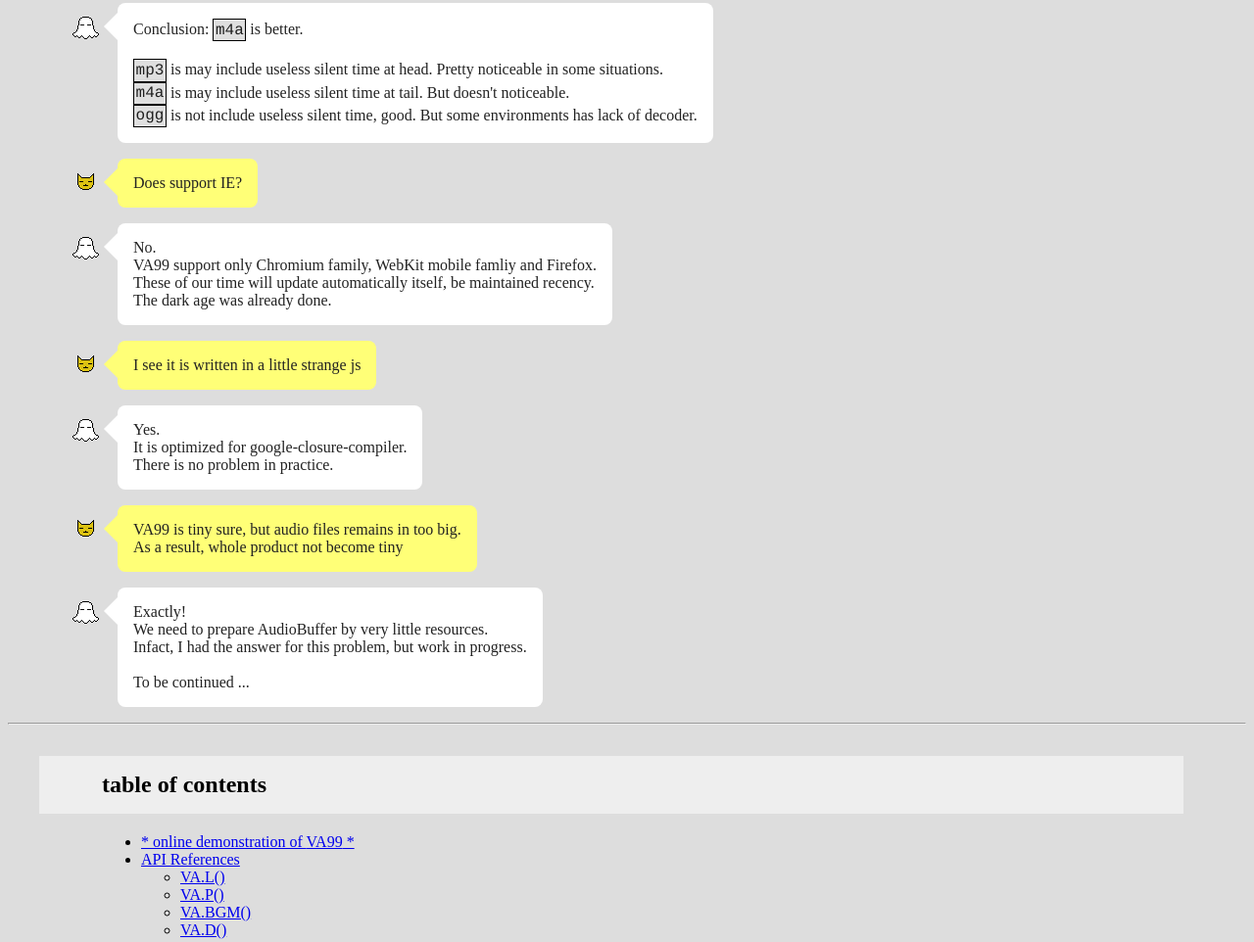
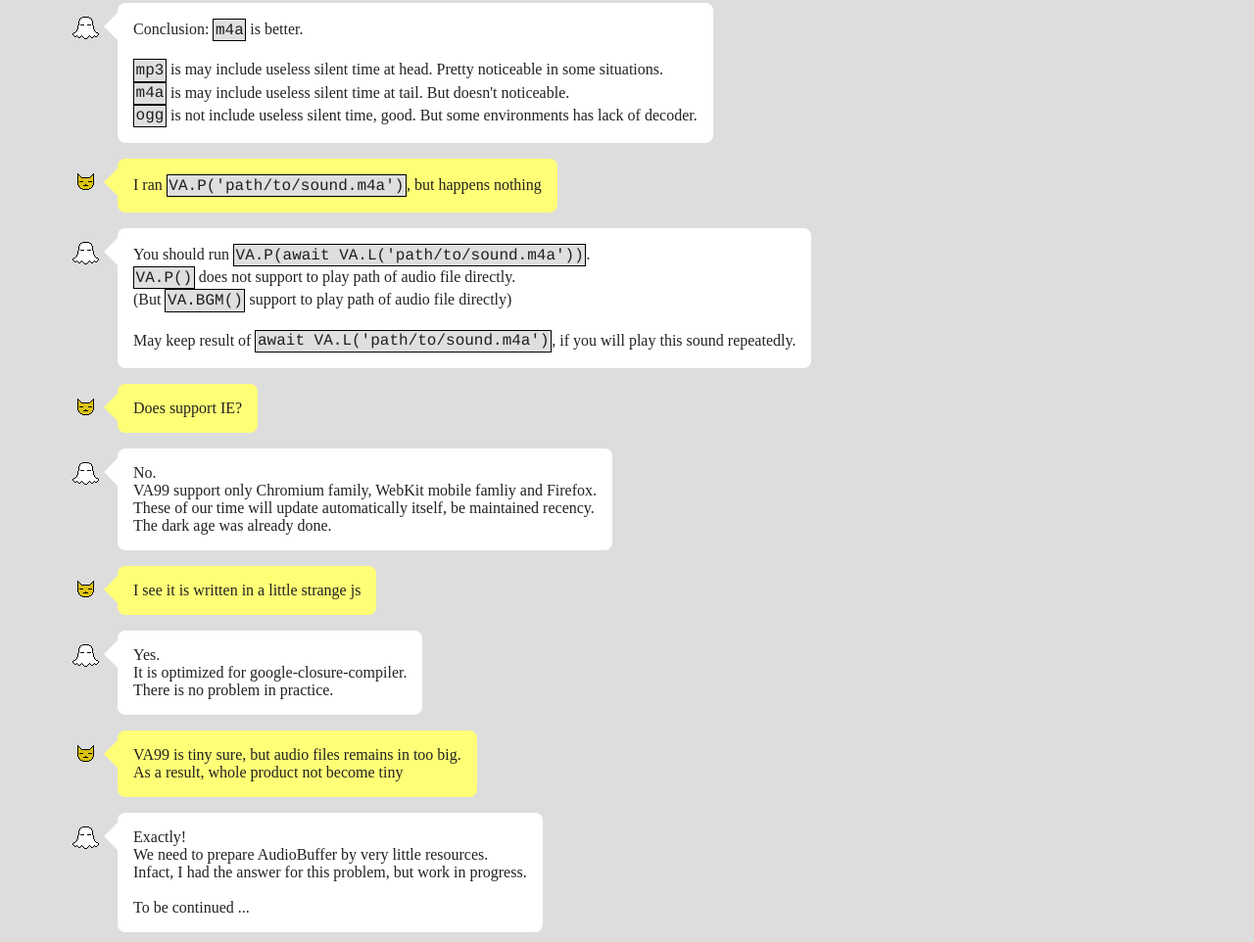
Before and after one commit to ayamada/va99, a website: page docs/index.html in a window 1280 px wide. Shown: the part 7596-8558 px from the top of the page at 98% size. Drawn offline with Linux system fonts and the light colour scheme; no server answers.

Commit message:
chore: Add new FAQ entry

```diff
--- a/docs/index.html
+++ b/docs/index.html
@@ -588,6 +588,22 @@
 
 
   <div><span class="message-nekov"><img src="img/nekov.gif" class="face" />
+      I ran <code translate="no">VA.P('path/to/sound.m4a')</code>, but happens nothing
+  </span></div>
+
+  <div><span class="message-obav"><img src="img/obav.gif" class="face" />
+      You should run <code translate="no">VA.P(await VA.L('path/to/sound.m4a'))</code>.
+      <br />
+      <code translate="no">VA.P()</code> does not support to play path of audio file directly.
+      <br />
+      (But <code translate="no">VA.BGM()</code> support to play path of audio file directly)
+      <br />
+      <br />
+      May keep result of <code translate="no">await VA.L('path/to/sound.m4a')</code>, if you will play this sound repeatedly.
+  </span></div>
+
+
+  <div><span class="message-nekov"><img src="img/nekov.gif" class="face" />
       Does support IE?
   </span></div>
 
```
